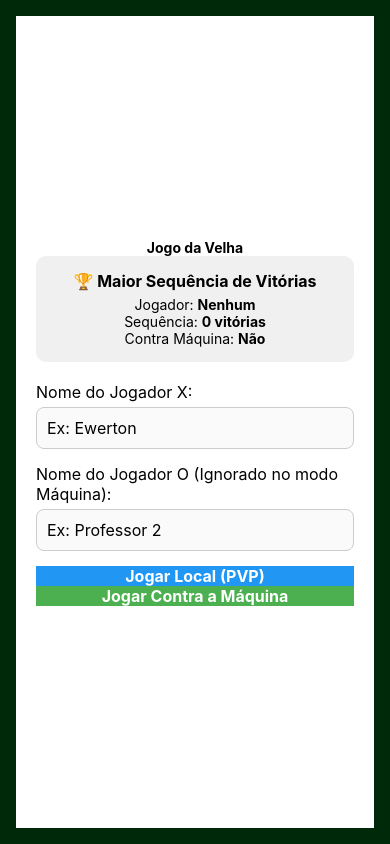
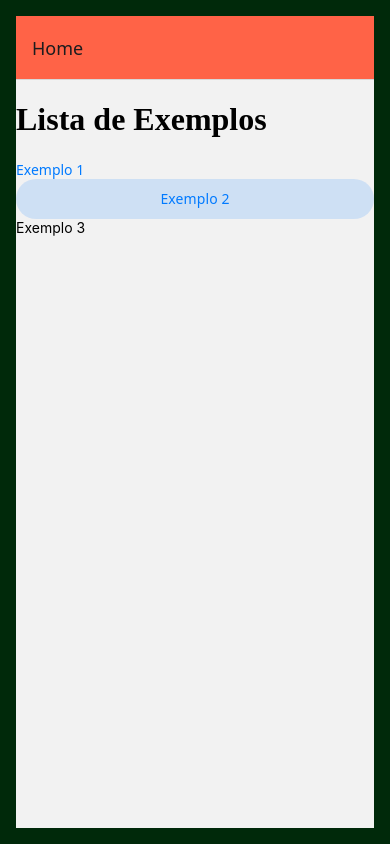
Before and after one commit to ewertonjsilva/des225b-expo-1sem2026, a React Native app: screen / in a window 390 px wide. Built offline with nearby package versions, Linux system fonts and the light colour scheme; what react-native-responsive-fontsize would draw is missing.

Commit message:
aula 23-06

```diff
--- a/App.js
+++ b/App.js
@@ -1,34 +1,18 @@
 import { StatusBar } from 'expo-status-bar';
 import { StyleSheet, View } from 'react-native';
 
-import Exemplo01 from './src/exemplos/ex01';
-import Exemplo02 from './src/exemplos/ex02';
-import Exemplo03 from './src/exemplos/ex03';
-import Exemplo04 from './src/exemplos/ex04';
-import Exemplo05 from './src/exemplos/ex05';
-import Exemplo06 from './src/exemplos/ex06';
-import Exemplo07 from './src/exemplos/ex07';
-import Exemplo08 from './src/exemplos/ex08';
-import Exemplo09 from './src/exemplos/ex09';
+import { NavigationContainer } from '@react-navigation/native';
 
-import Atividade01 from './src/atividades/atv01';
-import Atividade02 from './src/atividades/atv02';
-import Atividade03 from './src/atividades/atv03';
-import Atividade04 from './src/atividades/atv04';
-import Atividade05 from './src/atividades/atv05';
-import Atividade06 from './src/atividades/atv06';
-import Atividade09 from './src/atividades/atv09';
-
-import RevisaoAtv02 from './src/revisao/rev-atv-02';
-import Exemplo03_passos from './src/revisao/ex03';
-import RevAtv04 from './src/revisao/rev-atv-04';
+import StackExemplos from './src/routes/stackExemplos';
 
 export default function App() {
   return (
-    <View style={styles.container}>
-      <Atividade09 />
-      <StatusBar style="auto" />
-    </View>
+    <NavigationContainer>
+      <View style={styles.container}>
+        <StackExemplos />
+        <StatusBar style="auto" />
+      </View>
+    </NavigationContainer>
   );
 }
 
--- a/package.json
+++ b/package.json
@@ -10,7 +10,9 @@
   },
   "dependencies": {
     "@expo/vector-icons": "^15.1.1",
+    "@react-navigation/elements": "^2.9.26",
     "@react-navigation/native": "^7.3.3",
+    "@react-navigation/native-stack": "^7.17.6",
     "expo": "^56.0.12",
     "expo-status-bar": "~56.0.4",
     "react": "19.2.3",
--- /dev/null
+++ b/src/exemplos/listaExemplos/index.js
@@ -0,0 +1,22 @@
+import { TouchableOpacity, Text } from 'react-native';
+import { Link } from '@react-navigation/native';
+import { Button } from '@react-navigation/elements';
+import { useNavigation } from '@react-navigation/native';
+
+export default function ListaExemplos() {
+
+    const navigation = useNavigation();
+
+    return (
+        <div>
+            <h1>Lista de Exemplos</h1>
+            <Link screen="Exemplo1">Exemplo 1</Link>
+
+            <Button screen="Exemplo2">Exemplo 2</Button>
+
+            <TouchableOpacity onPress={() => navigation.navigate('Exemplo3')}>
+                <Text>Exemplo 3</Text>
+            </TouchableOpacity>
+        </div>
+    );
+}
--- /dev/null
+++ b/src/routes/stackExemplos.js
@@ -0,0 +1,31 @@
+import { createNativeStackNavigator } from '@react-navigation/native-stack';
+
+import HomeScreen from '../exemplos/listaExemplos';
+import Exemplo1Screen from '../exemplos/ex01';
+import Exemplo2Screen from '../exemplos/ex02';
+import Exemplo3Screen from '../exemplos/ex03';
+
+const Stack = createNativeStackNavigator();
+
+export default function StackExemplos() {
+    return (
+        <Stack.Navigator
+            screenOptions={{
+                headerStyle: { backgroundColor: 'tomato' },
+                // headerShown: false,
+            }}
+        >
+            <Stack.Screen name="Home" component={HomeScreen} />
+            <Stack.Screen name="Exemplo1" component={Exemplo1Screen} />
+            <Stack.Screen
+                name="Exemplo2"
+                component={Exemplo2Screen}
+                options={{ title: 'Exemplo 2' }}
+            />
+            <Stack.Screen
+                name="Exemplo3"
+                component={Exemplo3Screen}
+            />
+        </Stack.Navigator>
+    );
+}
```
Also changed, not shown: 1 other file (tests, documents, lock files or other folders).
